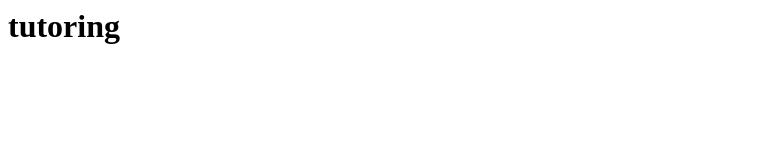
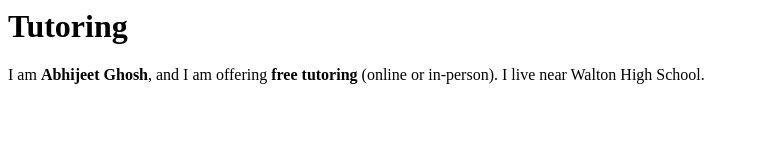
Before and after one commit to anonymousaga/anonymousagatutoring.github.io, a plain HTML site: page index.html in a window 1280 px wide. Shown: the whole page, without its empty margins (0-759 px from the left). Drawn offline with Linux system fonts and the light colour scheme.

Commit message:
Update index.html

```diff
--- a/index.html
+++ b/index.html
@@ -1 +1,2 @@
-<h1>tutoring</h1>
+<h1>Tutoring</h1>
+I am <b>Abhijeet Ghosh</b>, and I am offering <b>free tutoring</b> (online or in-person). I live near Walton High School.
```
